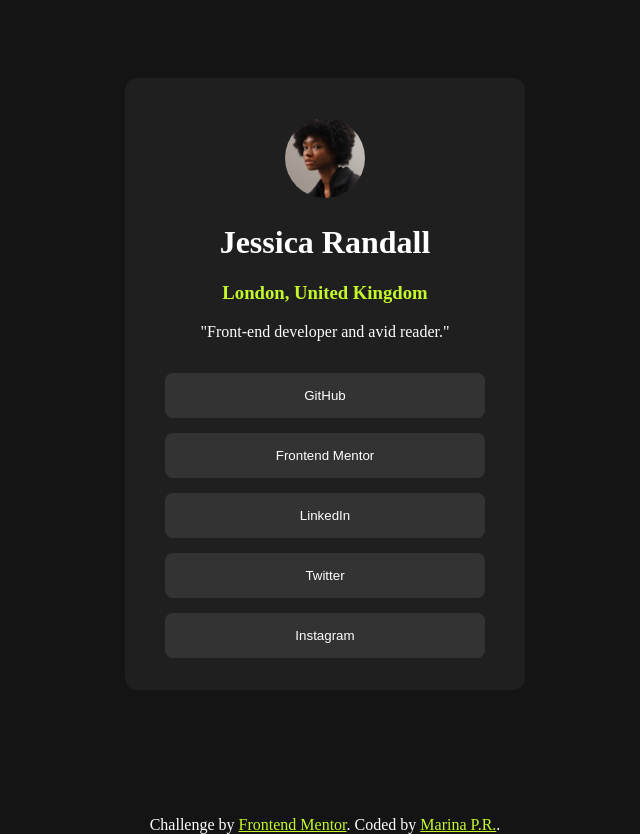
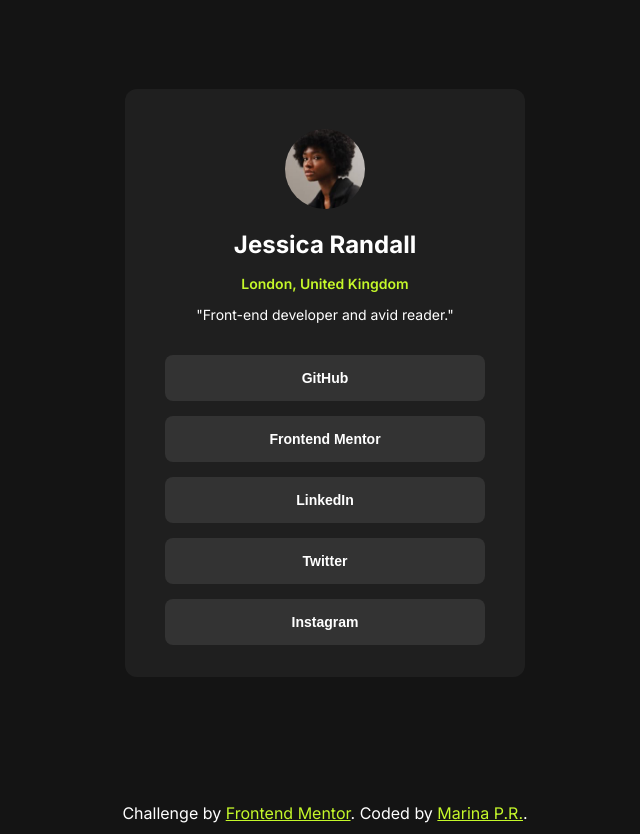
Before and after one commit to MarinaPerezR/social-links-profile, a plain HTML site: page index.html in a window 1280 px wide. Shown: the whole page, without its empty margins (315-955 px from the left). Drawn offline with Linux system fonts and the light colour scheme.

Commit message:
Added font family and hovering features

```diff
--- a/index.html
+++ b/index.html
@@ -3,7 +3,9 @@
 <head>
   <meta charset="UTF-8">
   <meta name="viewport" content="width=device-width, initial-scale=1.0">
-
+  <link rel="preconnect" href="https://fonts.googleapis.com">
+  <link rel="preconnect" href="https://fonts.gstatic.com" crossorigin>
+  <link href="https://fonts.googleapis.com/css2?family=Inter:ital,opsz,wght@0,14..32,100..900;1,14..32,100..900&display=swap" rel="stylesheet">
   <link rel="icon" type="image/png" sizes="32x32" href="./assets/images/favicon-32x32.png">
   <link rel="stylesheet" href="style.css">
   <title>Frontend Mentor | Social links profile</title>
--- a/style.css
+++ b/style.css
@@ -1,5 +1,6 @@
 body {
     background-color: hsl(0, 0%, 8%);
+    font-family: "Inter", serif;
     display: flex;
     flex-direction: column;
     justify-content: center;
@@ -28,8 +29,20 @@
     color: hsl(0, 0%, 100%);
 }
 
+h1 {
+    font-size: 24px;
+    font-weight: 700;
+}
+
+p {
+    font-size: 14px;
+    font-weight: 400;
+}
+
 h3 {
     color: hsl(75, 94%, 57%);
+    font-size: 14px;
+    font-weight: 600;
 }
 .button-container {
     display: flex;
@@ -43,11 +56,20 @@
 
 button {
     background-color: hsl(0, 0%, 20%);
+    font-size: 14px;
+    font-weight: 600;
     display: block;
     border: none;
     padding: 15px;
     border-radius: 8px;
     color: hsl(0, 0%, 100%);
+}
+
+button:hover {
+    background-color: hsl(75, 94%, 57%);
+    color: hsl(0, 0%, 20%);
+    transition: all 200ms ease-in-out;
+    cursor: pointer;
 }
 
 .attribution {
```
